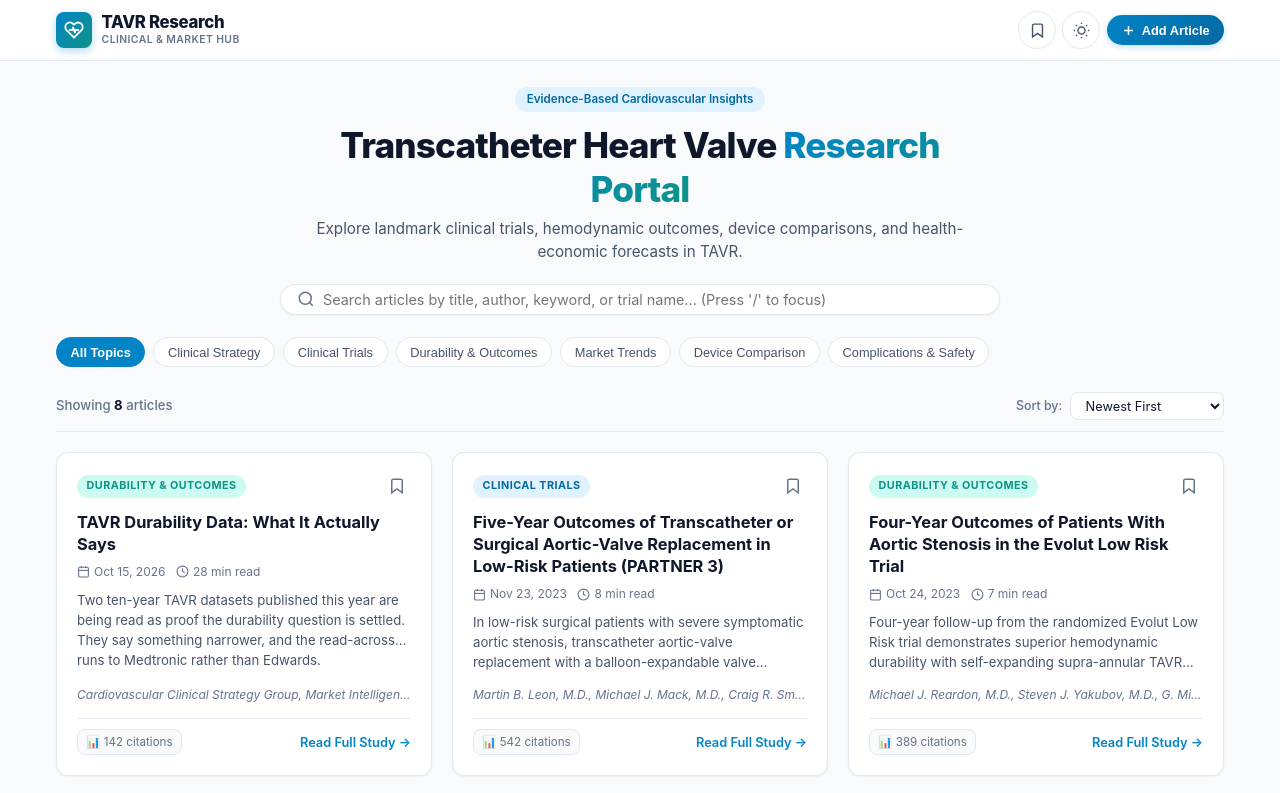
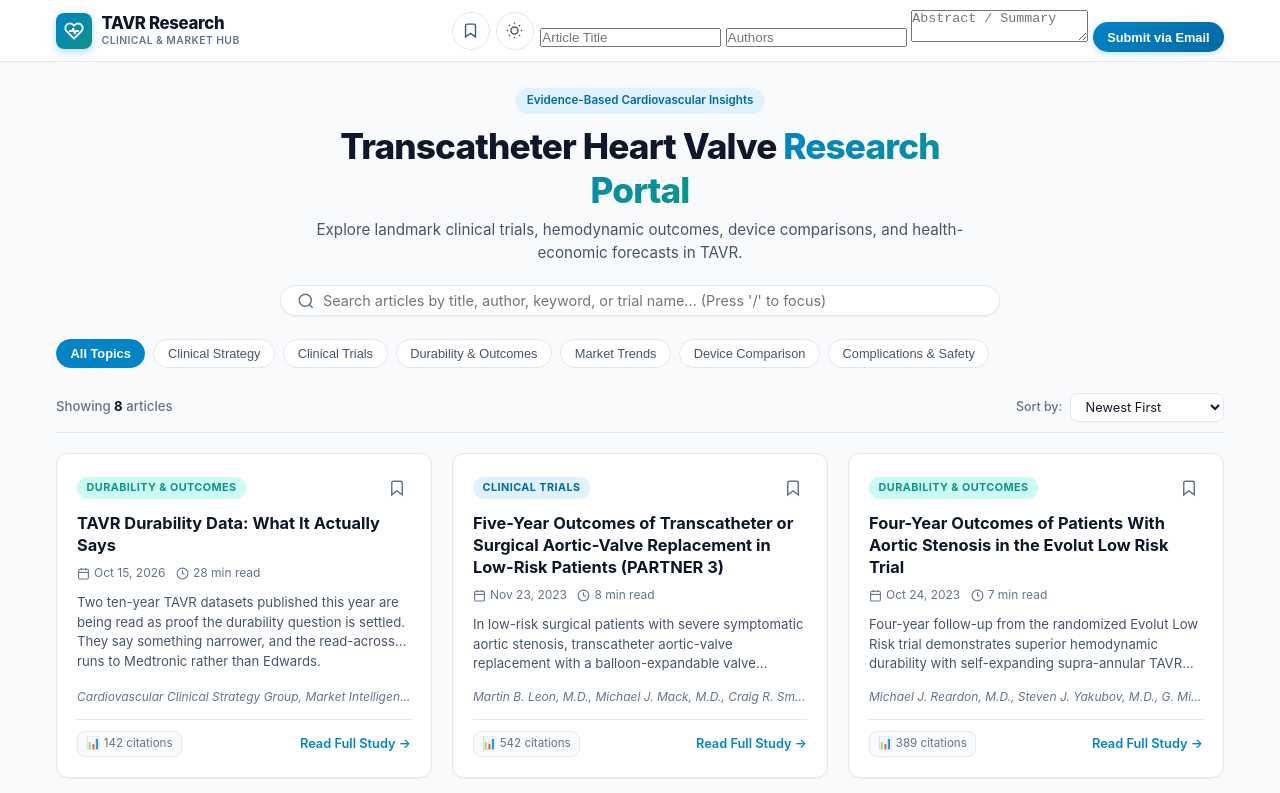
Before and after one commit to tavrmarketresearch-sys/tavr-research, a plain HTML site: page index.html in a window 1280 px wide. Shown: the top 793 px of the page. Drawn offline with Linux system fonts and the light colour scheme.

Commit message:
header update

```diff
--- a/index.html
+++ b/index.html
@@ -13,7 +13,7 @@
 <body>
 
   <!-- App Header -->
-  <header class="app-header">
+<header class="app-header">
     <div class="header-container">
       <div class="logo-brand" id="logoBrand" onclick="window.scrollTo({top: 0, behavior: 'smooth'})">
         <div class="logo-icon-wrapper" aria-hidden="true">
@@ -53,14 +53,12 @@
           </svg>
         </button>
 
-        <!-- Add Article Button -->
-        <button class="btn-primary-action" id="addArticleBtn" aria-label="Add Research Article">
-          <svg viewBox="0 0 24 24" fill="none" stroke="currentColor" stroke-width="2.5">
-            <line x1="12" y1="5" x2="12" y2="19"></line>
-            <line x1="5" y1="12" x2="19" y2="12"></line>
-          </svg>
-          <span>Add Article</span>
-        </button>
+<form action="https://formspree.io/f/tavrmarketresearch@gmail.com" method="POST" id="addArticleForm">
+  <input type="text" name="title" placeholder="Article Title" required />
+  <input type="text" name="authors" placeholder="Authors" required />
+  <textarea name="abstract" placeholder="Abstract / Summary" required></textarea>
+  <button type="submit" class="btn-primary-action">Submit via Email</button>
+</form>
       </div>
     </div>
   </header>
```
